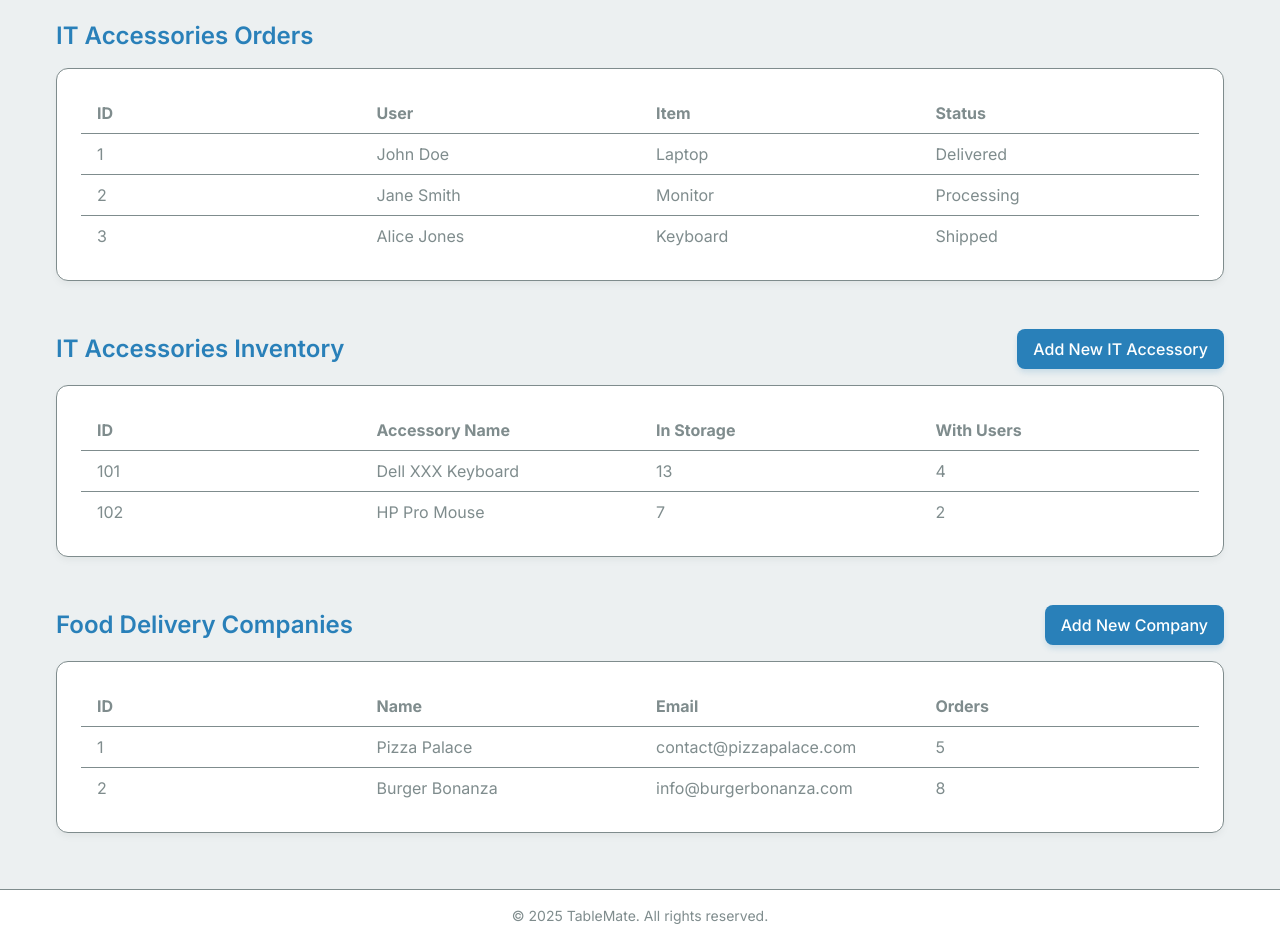
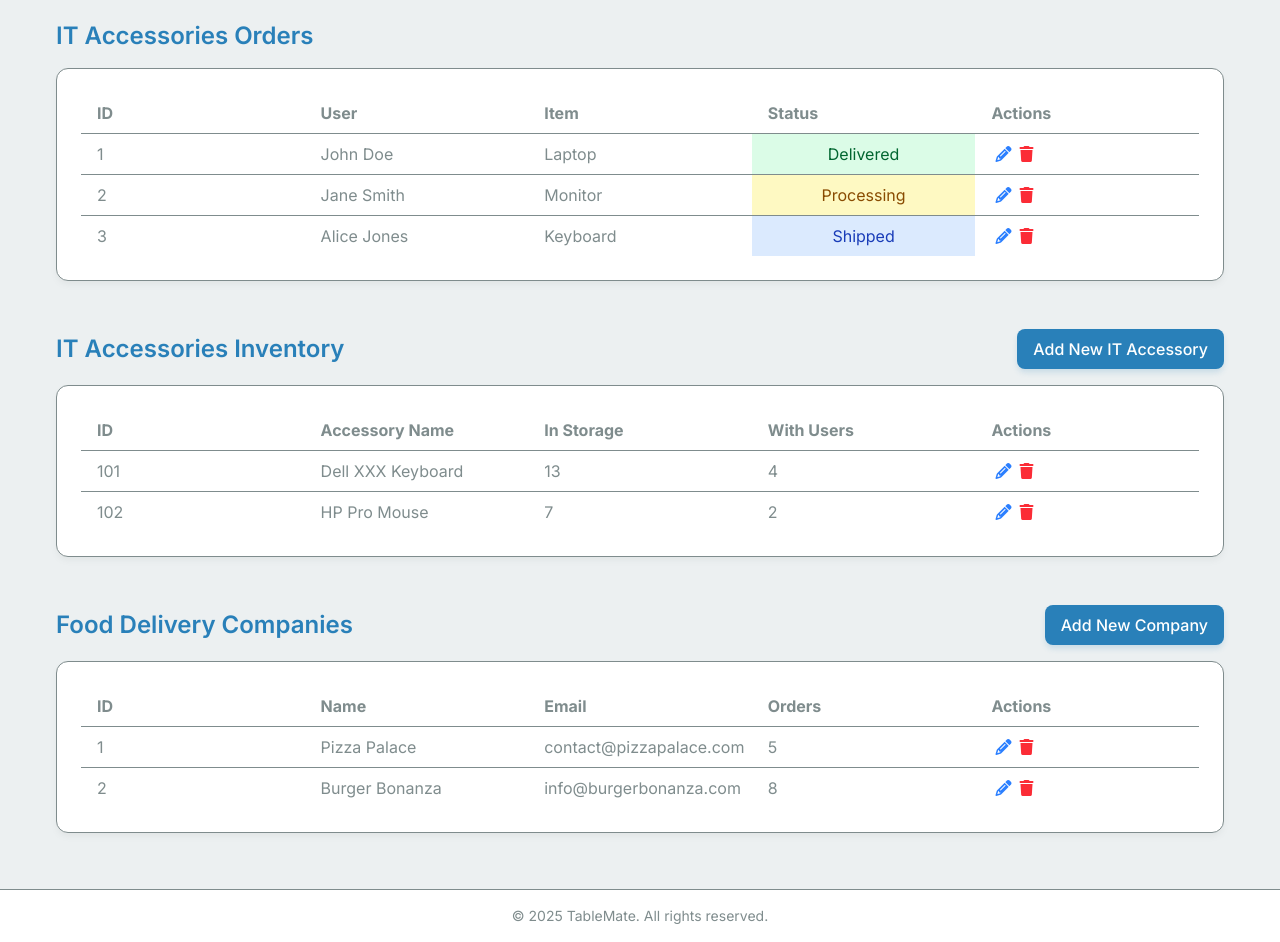
Before and after one commit to frogalo/tablemate, a Next.js app: page /admin/orders in a window 1280 px wide. Shown: the part 240-1182 px from the top of the page. Built offline with nearby package versions, Linux system fonts and the light colour scheme; sample sign-in values are in the browser's storage.

Commit message:
css changes for orders

```diff
--- a/src/app/admin/orders/page.js
+++ b/src/app/admin/orders/page.js
@@ -4,6 +4,15 @@ import { useState } from "react";
 import ProtectedRoute from "@/components/ProtectedRoute";
 import CompanyForm from "@/components/forms/CompanyForm";
 import AccessoryForm from "@/components/forms/AccessoryForm";
+
+// Returns a background/text color class based on status
+function getStatusBg(status) {
+    const s = status.toLowerCase();
+    if (s === "delivered") return "bg-green-100 text-green-800";
+    if (s === "processing") return "bg-yellow-100 text-yellow-800";
+    if (s === "shipped") return "bg-blue-100 text-blue-800";
+    return "bg-gray-100 text-gray-800";
+}
 
 export default function AdminOrders() {
     // Sample IT Accessories Orders data
@@ -13,13 +22,13 @@ export default function AdminOrders() {
         { id: 3, user: "Alice Jones", item: "Keyboard", status: "Shipped" },
     ]);
 
-    // Sample IT Accessories Inventory items (4 columns: ID, Accessory Name, In Storage, With Users)
+    // Sample IT Accessories Inventory items (with 'allocated' field)
     const [accessories, setAccessories] = useState([
         { id: 101, name: "Dell XXX Keyboard", quantity: 13, allocated: 4 },
         { id: 102, name: "HP Pro Mouse", quantity: 7, allocated: 2 },
     ]);
 
-    // Sample Food Delivery Companies data (4 columns: ID, Name, Email, Orders)
+    // Sample Food Delivery Companies data (each with an orderCount)
     const [companies, setCompanies] = useState([
         { id: 1, name: "Pizza Palace", email: "contact@pizzapalace.com", orderCount: 5 },
         { id: 2, name: "Burger Bonanza", email: "info@burgerbonanza.com", orderCount: 8 },
@@ -29,7 +38,6 @@ export default function AdminOrders() {
     const [isAccessoryModalOpen, setIsAccessoryModalOpen] = useState(false);
 
     const handleAddCompany = (newCompany) => {
-        // New company order count starts at 0
         setCompanies([...companies, { ...newCompany, orderCount: 0 }]);
         setIsCompanyModalOpen(false);
     };
@@ -37,6 +45,15 @@ export default function AdminOrders() {
     const handleAddAccessory = (newAccessory) => {
         setAccessories([...accessories, newAccessory]);
         setIsAccessoryModalOpen(false);
+    };
+
+    // Sample handlers for edit and remove actions
+    const handleEditItem = (item, type) => {
+        console.log("Edit", type, item);
+    };
+
+    const handleRemoveItem = (item, type) => {
+        console.log("Remove", type, item);
     };
 
     return (
@@ -48,9 +65,8 @@ export default function AdminOrders() {
                     </h1>
                     <p className="text-neutral">
                         Manage IT accessories orders, monitor IT accessories inventory (with
-                        allocation details), and add new food delivery companies. Use this
-                        panel to keep track of orders, storage items, and their allocation to
-                        users.
+                        allocation details), and add new food delivery companies. Use this panel
+                        to keep track of orders, storage items, and their allocation to users.
                     </p>
                 </div>
 
@@ -59,14 +75,26 @@ export default function AdminOrders() {
                     <h2 className="text-2xl font-semibold text-primary mb-4">
                         IT Accessories Orders
                     </h2>
-                    <div className="card">
+                    <div className="card overflow-x-auto">
                         <table className="table-fixed w-full">
                             <thead>
                             <tr className="border-b border-accent">
-                                <th className="w-1/4 px-4 py-2 text-left text-neutral">ID</th>
-                                <th className="w-1/4 px-4 py-2 text-left text-neutral">User</th>
-                                <th className="w-1/4 px-4 py-2 text-left text-neutral">Item</th>
-                                <th className="w-1/4 px-4 py-2 text-left text-neutral">Status</th>
+                                {/* Hide ID column on small screens */}
+                                <th className="w-1/5 px-4 py-2 text-left text-neutral hidden md:table-cell">
+                                    ID
+                                </th>
+                                <th className="w-1/5 px-4 py-2 text-left text-neutral whitespace-normal">
+                                    User
+                                </th>
+                                <th className="w-1/5 px-4 py-2 text-left text-neutral whitespace-normal">
+                                    Item
+                                </th>
+                                <th className="w-1/5 px-4 py-2 text-left text-neutral whitespace-normal">
+                                    Status
+                                </th>
+                                <th className="w-1/5 px-4 py-2 text-left text-neutral hidden sm:table-cell">
+                                    Actions
+                                </th>
                             </tr>
                             </thead>
                             <tbody>
@@ -75,10 +103,36 @@ export default function AdminOrders() {
                                     key={order.id}
                                     className="border-b border-accent last:border-0"
                                 >
-                                    <td className="w-1/4 px-4 py-2 text-neutral">{order.id}</td>
-                                    <td className="w-1/4 px-4 py-2 text-neutral">{order.user}</td>
-                                    <td className="w-1/4 px-4 py-2 text-neutral">{order.item}</td>
-                                    <td className="w-1/4 px-4 py-2 text-neutral">{order.status}</td>
+                                    <td className="w-1/5 px-4 py-2 text-neutral hidden md:table-cell whitespace-normal">
+                                        {order.id}
+                                    </td>
+                                    <td className="w-1/5 px-4 py-2 text-neutral whitespace-normal">
+                                        {order.user}
+                                    </td>
+                                    <td className="w-1/5 px-4 py-2 text-neutral whitespace-normal">
+                                        {order.item}
+                                    </td>
+                                    <td
+                                        className={`w-1/5 px-4 py-2 text-center ${getStatusBg(
+                                            order.status
+                                        )} whitespace-normal`}
+                                    >
+                                        {order.status}
+                                    </td>
+                                    <td className="w-1/5 px-4 py-2 text-neutral hidden sm:table-cell whitespace-normal">
+                                        <button
+                                            onClick={() => handleEditItem(order, "order")}
+                                            className="mx-1 text-blue-500 hover:text-blue-700"
+                                        >
+                                            <i className="fa fa-pencil"></i>
+                                        </button>
+                                        <button
+                                            onClick={() => handleRemoveItem(order, "order")}
+                                            className="mx-1 text-red-500 hover:text-red-700"
+                                        >
+                                            <i className="fa fa-trash"></i>
+                                        </button>
+                                    </td>
                                 </tr>
                             ))}
                             </tbody>
@@ -100,19 +154,24 @@ export default function AdminOrders() {
                         </button>
                     </div>
                     {accessories.length > 0 ? (
-                        <div className="card">
+                        <div className="card overflow-x-auto">
                             <table className="table-fixed w-full">
                                 <thead>
                                 <tr className="border-b border-accent">
-                                    <th className="w-1/4 px-4 py-2 text-left text-neutral">ID</th>
-                                    <th className="w-1/4 px-4 py-2 text-left text-neutral">
+                                    <th className="w-1/5 px-4 py-2 text-left text-neutral hidden md:table-cell">
+                                        ID
+                                    </th>
+                                    <th className="w-1/5 px-4 py-2 text-left text-neutral whitespace-normal">
                                         Accessory Name
                                     </th>
-                                    <th className="w-1/4 px-4 py-2 text-left text-neutral">
+                                    <th className="w-1/5 px-4 py-2 text-left text-neutral whitespace-normal">
                                         In Storage
                                     </th>
-                                    <th className="w-1/4 px-4 py-2 text-left text-neutral">
+                                    <th className="w-1/5 px-4 py-2 text-left text-neutral whitespace-normal">
                                         With Users
+                                    </th>
+                                    <th className="w-1/5 px-4 py-2 text-left text-neutral hidden sm:table-cell">
+                                        Actions
                                     </th>
                                 </tr>
                                 </thead>
@@ -122,17 +181,31 @@ export default function AdminOrders() {
                                         key={accessory.id}
                                         className="border-b border-accent last:border-0"
                                     >
-                                        <td className="w-1/4 px-4 py-2 text-neutral">
+                                        <td className="w-1/5 px-4 py-2 text-neutral hidden md:table-cell whitespace-normal">
                                             {accessory.id}
                                         </td>
-                                        <td className="w-1/4 px-4 py-2 text-neutral">
+                                        <td className="w-1/5 px-4 py-2 text-neutral whitespace-normal">
                                             {accessory.name}
                                         </td>
-                                        <td className="w-1/4 px-4 py-2 text-neutral">
+                                        <td className="w-1/5 px-4 py-2 text-neutral whitespace-normal">
                                             {accessory.quantity}
                                         </td>
-                                        <td className="w-1/4 px-4 py-2 text-neutral">
+                                        <td className="w-1/5 px-4 py-2 text-neutral whitespace-normal">
                                             {accessory.allocated || 0}
+                                        </td>
+                                        <td className="w-1/5 px-4 py-2 text-neutral hidden sm:table-cell whitespace-normal">
+                                            <button
+                                                onClick={() => handleEditItem(accessory, "accessory")}
+                                                className="mx-1 text-blue-500 hover:text-blue-700"
+                                            >
+                                                <i className="fa fa-pencil"></i>
+                                            </button>
+                                            <button
+                                                onClick={() => handleRemoveItem(accessory, "accessory")}
+                                                className="mx-1 text-red-500 hover:text-red-700"
+                                            >
+                                                <i className="fa fa-trash"></i>
+                                            </button>
                                         </td>
                                     </tr>
                                 ))}
@@ -160,14 +233,25 @@ export default function AdminOrders() {
                         </button>
                     </div>
                     {companies.length > 0 ? (
-                        <div className="card">
+                        <div className="card overflow-x-auto">
                             <table className="table-fixed w-full">
                                 <thead>
                                 <tr className="border-b border-accent">
-                                    <th className="w-1/4 px-4 py-2 text-left text-neutral">ID</th>
-                                    <th className="w-1/4 px-4 py-2 text-left text-neutral">Name</th>
-                                    <th className="w-1/4 px-4 py-2 text-left text-neutral">Email</th>
-                                    <th className="w-1/4 px-4 py-2 text-left text-neutral">Orders</th>
+                                    <th className="w-1/5 px-4 py-2 text-left text-neutral hidden md:table-cell">
+                                        ID
+                                    </th>
+                                    <th className="w-1/5 px-4 py-2 text-left text-neutral whitespace-normal">
+                                        Name
+                                    </th>
+                                    <th className="w-1/5 px-4 py-2 text-left text-neutral whitespace-normal">
+                                        Email
+                                    </th>
+                                    <th className="w-1/5 px-4 py-2 text-left text-neutral whitespace-normal">
+                                        Orders
+                                    </th>
+                                    <th className="w-1/5 px-4 py-2 text-left text-neutral hidden sm:table-cell">
+                                        Actions
+                                    </th>
                                 </tr>
                                 </thead>
                                 <tbody>
@@ -176,17 +260,31 @@ export default function AdminOrders() {
                                         key={company.id}
                                         className="border-b border-accent last:border-0"
                                     >
-                                        <td className="w-1/4 px-4 py-2 text-neutral">
+                                        <td className="w-1/5 px-4 py-2 text-neutral hidden md:table-cell whitespace-normal">
                                             {company.id}
                                         </td>
-                                        <td className="w-1/4 px-4 py-2 text-neutral">
+                                        <td className="w-1/5 px-4 py-2 text-neutral whitespace-normal">
                                             {company.name}
                                         </td>
-                                        <td className="w-1/4 px-4 py-2 text-neutral">
+                                        <td className="w-1/5 px-4 py-2 text-neutral whitespace-normal">
                                             {company.email}
                                         </td>
-                                        <td className="w-1/4 px-4 py-2 text-neutral">
+                                        <td className="w-1/5 px-4 py-2 text-neutral whitespace-normal">
                                             {company.orderCount}
+                                        </td>
+                                        <td className="w-1/5 px-4 py-2 text-neutral hidden sm:table-cell whitespace-normal">
+                                            <button
+                                                onClick={() => handleEditItem(company, "company")}
+                                                className="mx-1 text-blue-500 hover:text-blue-700"
+                                            >
+                                                <i className="fa fa-pencil"></i>
+                                            </button>
+                                            <button
+                                                onClick={() => handleRemoveItem(company, "company")}
+                                                className="mx-1 text-red-500 hover:text-red-700"
+                                            >
+                                                <i className="fa fa-trash"></i>
+                                            </button>
                                         </td>
                                     </tr>
                                 ))}
```
